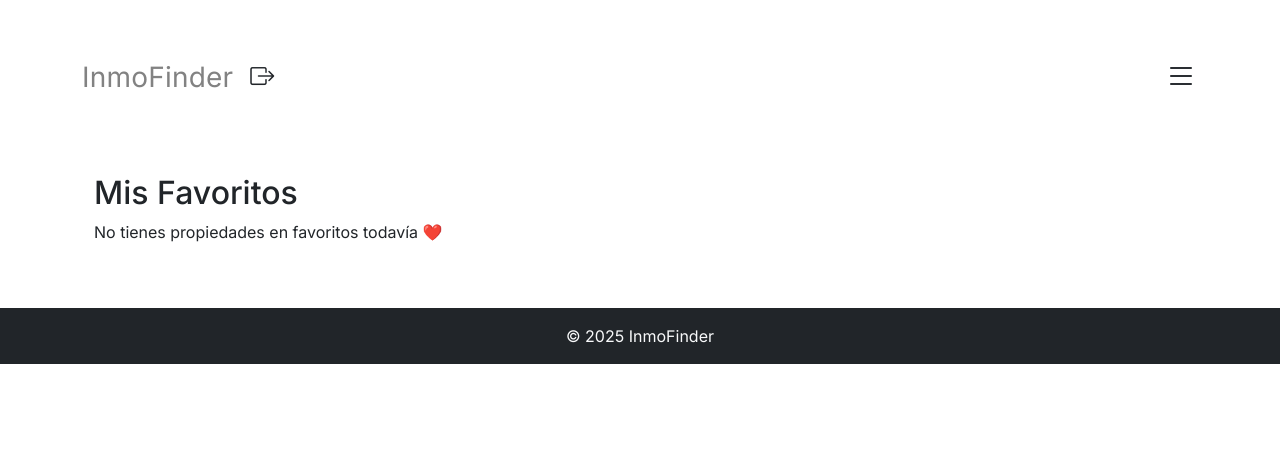
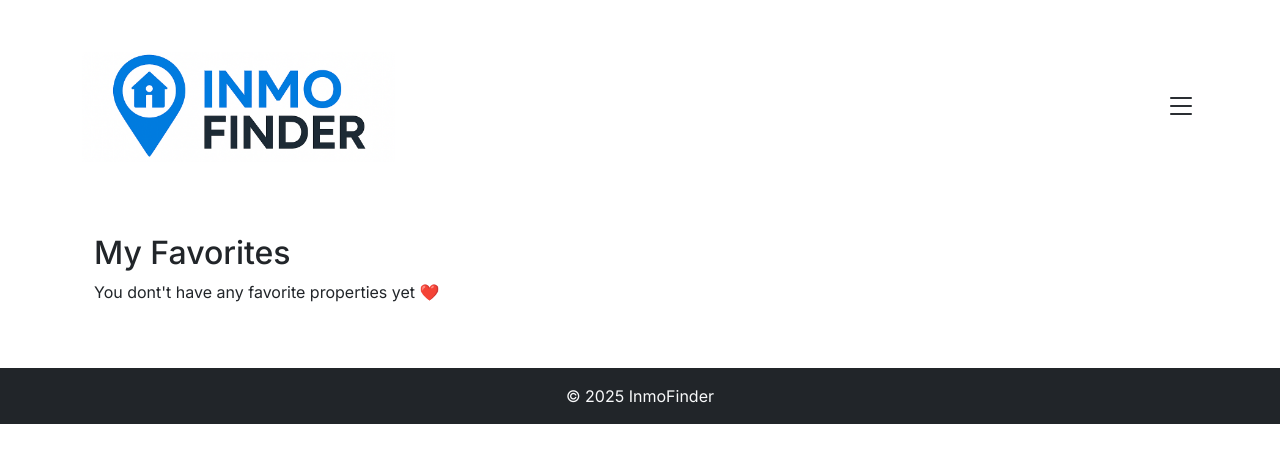
Before and after one commit to Alejoarteaga17/InmoFinder, a Django app: page /users/favorites/ in a window 1280 px wide. Shown: the top 463 px of the page. Run offline with Django 5.2, Linux system fonts and the light colour scheme; a user stored in the database is signed in; data comes from the database, SQL or seed files in the repository; both versions use the stored data as it was after the commit; data that the repository does not hold is empty.

Commit message:
organizar header

```diff
--- a/properties/templates/properties/base.html
+++ b/properties/templates/properties/base.html
@@ -23,47 +23,54 @@
 
 <header>
   <nav class="container py-3 d-flex justify-content-between align-items-center">
-    <!-- Marca + Icono de login/logout -->
+
+    <!-- Logo -->
+    <a class="navbar-brand d-flex align-items-center text-decoration-none" href="{% url 'home' %}">
+      <img src="{% static 'images/logo.png' %}" alt="InmoFinder" height="110" class="me-2">
+    </a>
+
+    <!-- Parte derecha: login (si no hay sesión) + hamburguesa -->
     <div class="d-flex align-items-center gap-3">
-      <a class="brand fw-bold text-decoration-none text-dark" href="{% url 'home' %}">InmoFinder</a>
-
-      {% if user.is_authenticated %}
-        <a href="{% url 'logout' %}" class="btn btn-link text-dark p-0 m-0" title="Cerrar sesión">
-          <i class="bi bi-box-arrow-right fs-4"></i>
-        </a>
-      {% else %}
-        <a href="{% url 'login' %}" class="btn btn-link text-dark p-0 m-0" title="Iniciar sesión o registrarse">
-          <i class="bi bi-box-arrow-in-right fs-4"></i>
+      {% if not user.is_authenticated %}
+        <!-- Icono puerta -->
+        <a href="{% url 'login' %}" class="btn btn-link text-dark p-0 m-0"
+           title="Iniciar sesión o registrarse">
+          <i class="bi bi-door-open fs-3"></i>
         </a>
       {% endif %}
+
+      <!-- Botón hamburguesa (siempre visible) -->
+      <button class="btn btn-link text-dark p-0" type="button"
+              data-bs-toggle="offcanvas" data-bs-target="#menuOffcanvas"
+              aria-controls="menuOffcanvas">
+        <i class="bi bi-list fs-2"></i>
+      </button>
     </div>
 
-    <!-- Botón hamburguesa -->
-      <button class="btn btn-link text-dark p-0" type="button" data-bs-toggle="offcanvas" data-bs-target="#menuOffcanvas" aria-controls="menuOffcanvas">
-        <i class="bi bi-list fs-2"></i>
-      </button>
   </nav>
 </header>
+
+
 
 <!-- Panel lateral -->
 <div class="offcanvas offcanvas-end" tabindex="-1" id="menuOffcanvas" aria-labelledby="menuOffcanvasLabel">
   <div class="offcanvas-header">
-    <h5 class="offcanvas-title" id="menuOffcanvasLabel">Menú</h5>
+    <h5 class="offcanvas-title" id="menuOffcanvasLabel">Menu</h5>
     <button type="button" class="btn-close text-reset" data-bs-dismiss="offcanvas" aria-label="Close"></button>
   </div>
   <div class="offcanvas-body d-flex flex-column gap-3">
-    <a href="{% url 'profile' %}" class="text-decoration-none text-dark">Perfil</a>
-    <a href="{% url 'favorites' %}" class="text-decoration-none text-dark">Favoritos</a>
+    <a href="{% url 'profile' %}" class="text-decoration-none text-dark">Profile</a>
+    <a href="{% url 'favorites' %}" class="text-decoration-none text-dark">Favorites</a>
     {% if user.is_authenticated %}
       {% if user.is_staff %}
         <a href="{% url 'admin_dashboard' %}" class="text-decoration-none text-dark">Dashboard Admin</a>
       {% elif user.profile.is_owner %}
-        <a href="{% url 'owner_dashboard' %}" class="text-decoration-none text-dark">Dashboard Propietario</a>
+        <a href="{% url 'owner_dashboard' %}" class="text-decoration-none text-dark">Dashboard Owner</a>
       {% endif %}
-      <a href="{% url 'logout' %}" class="text-decoration-none text-dark">Cerrar sesión</a>
+      <a href="{% url 'logout' %}" class="text-decoration-none text-dark">Log Out</a>
     {% else %}
       <a href="{% url 'login' %}" class="text-decoration-none text-dark d-flex align-items-center gap-2">
-        <i class="bi bi-door-open"></i> Iniciar sesión / Registrarse
+        <i class="bi bi-door-open"></i> Log in / Sign up
       </a>
     {% endif %}
   </div>
--- a/properties/views.py
+++ b/properties/views.py
@@ -236,15 +236,15 @@ def buscar_propiedades(request):
     if precio_max:
         propiedades = propiedades.filter(price_cop__lte=precio_max)
 
-    habitaciones = request.GET.get("habitaciones")
+    habitaciones = request.GET.get("rooms")
     if habitaciones:
         propiedades = propiedades.filter(rooms=habitaciones)
 
-    banos = request.GET.get("banos")
+    banos = request.GET.get("bathrooms")
     if banos:
         propiedades = propiedades.filter(bathrooms=banos)
 
-    parqueaderos = request.GET.get("parqueaderos")
+    parqueaderos = request.GET.get("parking_spaces")
     if parqueaderos:
         propiedades = propiedades.filter(parking_spaces=parqueaderos)
 
--- a/users/templates/users/favorites.html
+++ b/users/templates/users/favorites.html
@@ -1,12 +1,12 @@
 {% extends 'properties/base.html' %}
 {% block content %}
 <div class="container my-4">
-  <h2>Mis Favoritos</h2>
+  <h2>My Favorites</h2>
   <div class="row">
     {% for fav in favorites %}
       {% include 'properties/partials/property_card.html' with propiedad=fav.propiedad %}
     {% empty %}
-      <p>No tienes propiedades en favoritos todavía ❤️</p>
+      <p>You dont't have any favorite properties yet ❤️</p>
     {% endfor %}
   </div>
 </div>
```
Also changed, not shown: db.sqlite3, properties/static/images/logo.png (added).
